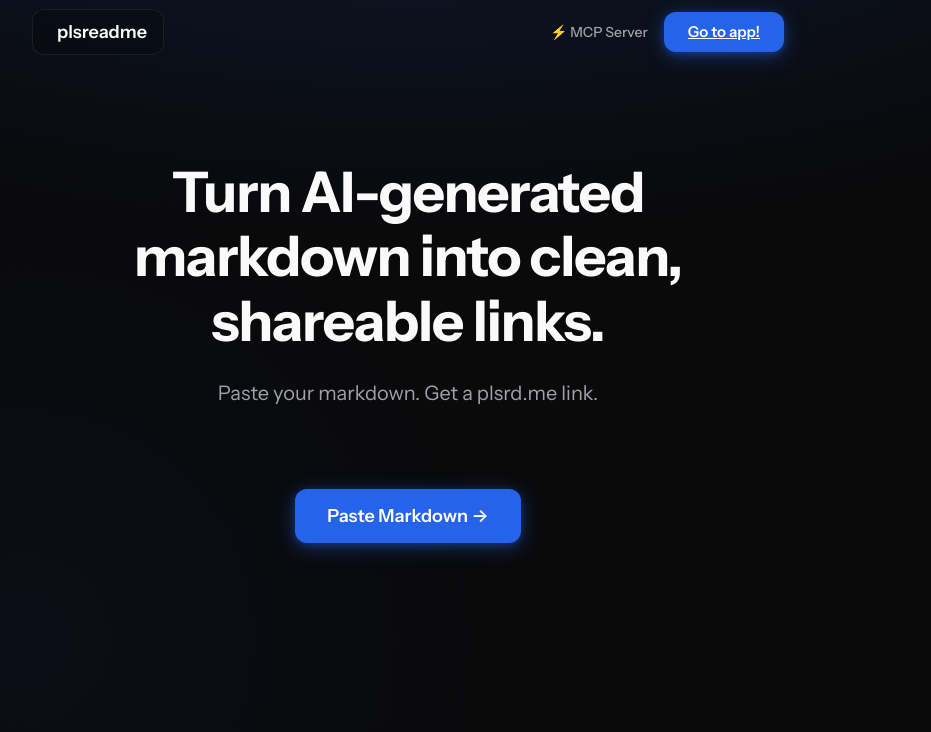
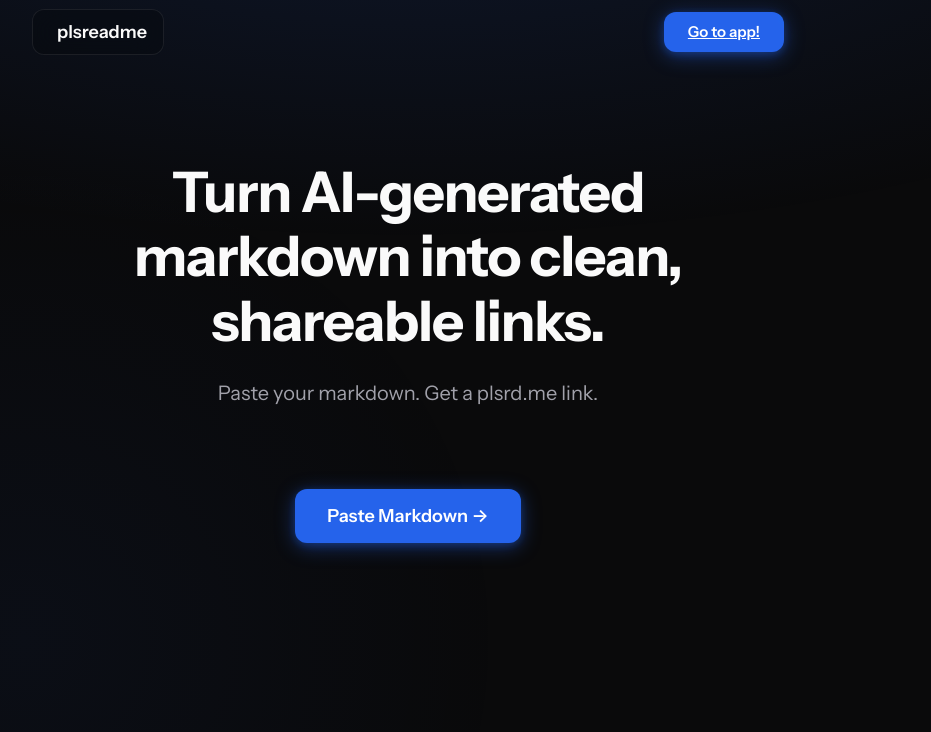
Before and after one commit to FacundoLucci/plsreadme, a website: page public/index.html in a window 1280 px wide. Shown: the top 732 px of the page, without its empty margins (232-1163 px from the left). Drawn offline with Linux system fonts and the light colour scheme; no server answers; a web font is replaced by a local one.

Commit message:
update icon, remove MCP header link

```diff
--- a/public/index.html
+++ b/public/index.html
@@ -58,12 +58,9 @@
           <i class="hgi-stroke hgi-file-01 logo-mark"></i>
           <span class="logo-text">plsreadme</span>
         </a>
-        <nav style="display: flex; align-items: center; gap: var(--space-md);">
-          <a href="/mcp-setup" style="font-size: 0.875rem; font-weight: 500; color: var(--color-text-muted); text-decoration: none; transition: color 0.2s;" onmouseover="this.style.color='var(--color-accent)'" onmouseout="this.style.color='var(--color-text-muted)'">⚡ MCP Server</a>
-          <a href="/app.html" class="cta-button header-cta">
-            <span class="cta-text">Go to app!</span>
-          </a>
-        </nav>
+        <a href="/app.html" class="cta-button header-cta">
+          <span class="cta-text">Go to app!</span>
+        </a>
       </header>
 
       <!-- Hero Section -->
```
Also changed, not shown: public/icon.png, public/icon.svg.
